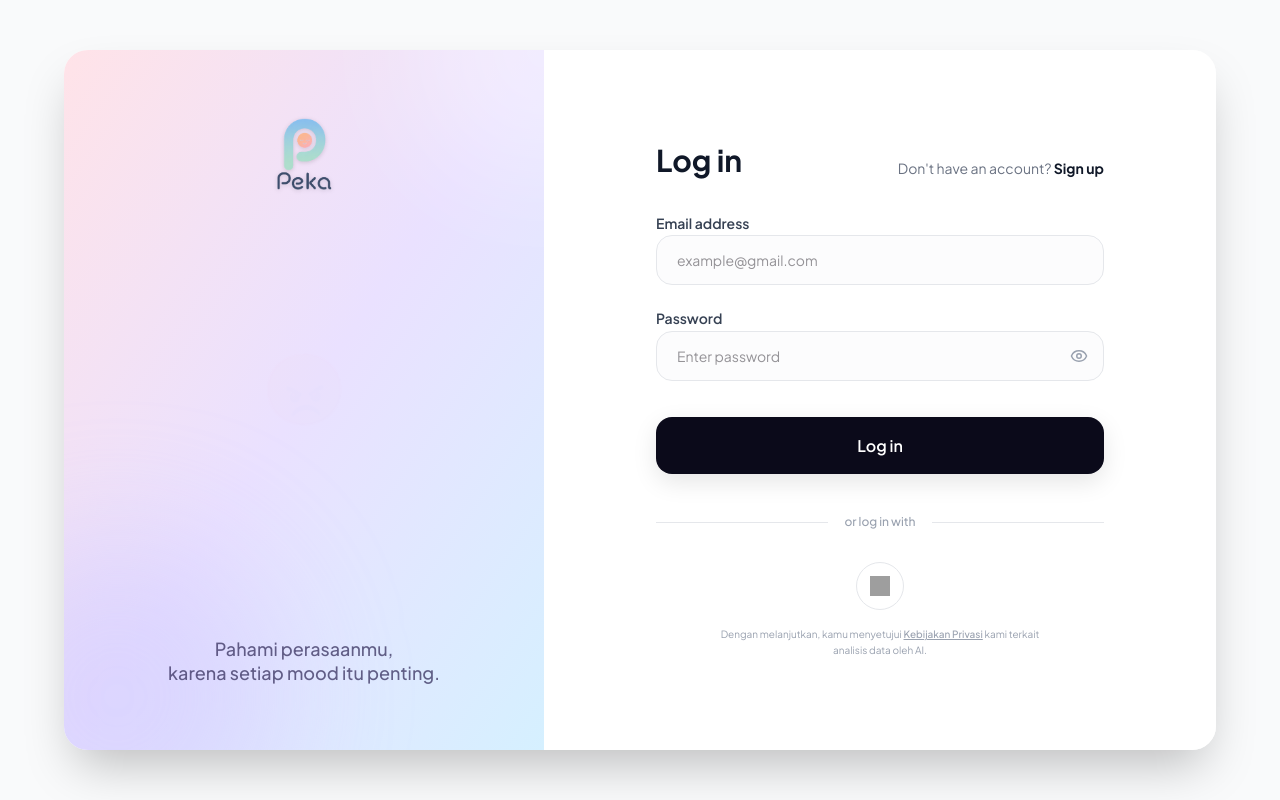
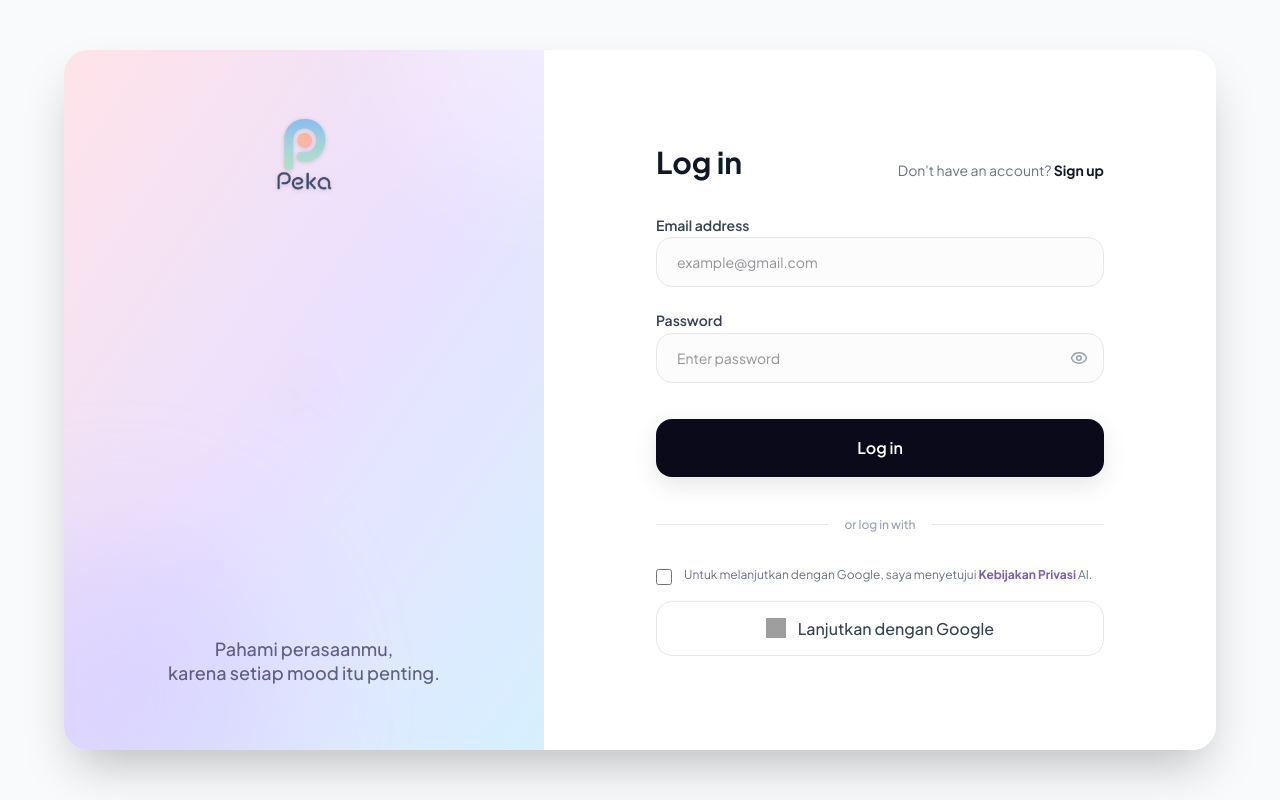
Before and after one commit to akbaralfaidah/peka, a React (Vite) app: page / in a window 1280 px wide. Built offline with nearby package versions, Linux system fonts and the light colour scheme; no server answers; grey boxes are pictures that could not be loaded.

Commit message:
feat: require privacy policy consent for Google Auth

```diff
--- a/src/pages/LoginPage.jsx
+++ b/src/pages/LoginPage.jsx
@@ -41,6 +41,7 @@ export default function LoginPage() {
   const [showPassword, setShowPassword] = useState(false)
   const [isSignUp, setIsSignUp] = useState(false)
   const [showPrivacyModal, setShowPrivacyModal] = useState(false)
+  const [termsAccepted, setTermsAccepted] = useState(false)
 
   const [loading, setLoading] = useState(false)
   const [error, setError] = useState(null)
@@ -250,6 +251,8 @@ export default function LoginPage() {
                     type="checkbox"
                     id="terms"
                     required
+                    checked={termsAccepted}
+                    onChange={(e) => setTermsAccepted(e.target.checked)}
                     className="mt-1 w-4 h-4 rounded border-gray-300 text-[#111] focus:ring-[#111] cursor-pointer"
                   />
                   <label htmlFor="terms" className="text-xs text-gray-500 leading-relaxed cursor-pointer">
@@ -283,11 +286,31 @@ export default function LoginPage() {
             </div>
 
             {/* Social Buttons */}
-            <div className="flex flex-col items-center gap-4">
+            <div className="flex flex-col items-center gap-4 w-full">
+              <div className="flex items-start gap-3 w-full">
+                <input
+                  type="checkbox"
+                  id="google-terms"
+                  checked={termsAccepted}
+                  onChange={(e) => {
+                    setTermsAccepted(e.target.checked)
+                    if (e.target.checked) setError(null)
+                  }}
+                  className="mt-1 w-4 h-4 rounded border-gray-300 text-[#111] focus:ring-[#111] cursor-pointer shrink-0"
+                />
+                <label htmlFor="google-terms" className="text-xs text-gray-500 leading-relaxed cursor-pointer text-left">
+                  Untuk melanjutkan dengan Google, saya menyetujui <button type="button" onClick={() => setShowPrivacyModal(true)} className="text-[var(--color-accent)] font-bold hover:underline">Kebijakan Privasi</button> AI.
+                </label>
+              </div>
+
               <button
                 type="button"
-                className="w-12 h-12 rounded-full border border-gray-200 flex items-center justify-center hover:bg-gray-50 transition-colors"
+                className="w-full py-3.5 px-6 border border-gray-200 rounded-2xl flex items-center justify-center gap-3 hover:bg-gray-50 transition-all disabled:opacity-50 disabled:cursor-not-allowed font-medium text-gray-700"
                 onClick={async () => {
+                  if (!termsAccepted) {
+                    setError('Kamu harus menyetujui Kebijakan Privasi terlebih dahulu untuk melanjutkan dengan Google.')
+                    return
+                  }
                   try {
                     setLoading(true)
                     const { error } = await supabase.auth.signInWithOAuth({
@@ -306,11 +329,8 @@ export default function LoginPage() {
                 disabled={loading}
               >
                 <img src="https://www.svgrepo.com/show/475656/google-color.svg" alt="Google" className="w-5 h-5" />
+                Lanjutkan dengan Google
               </button>
-
-              <p className="text-[10px] text-gray-400 text-center max-w-xs">
-                Dengan melanjutkan, kamu menyetujui <button type="button" onClick={() => setShowPrivacyModal(true)} className="font-medium underline hover:text-gray-600">Kebijakan Privasi</button> kami terkait analisis data oleh AI.
-              </p>
             </div>
 
           </div>
```
